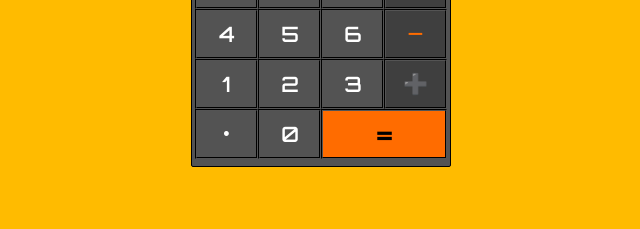
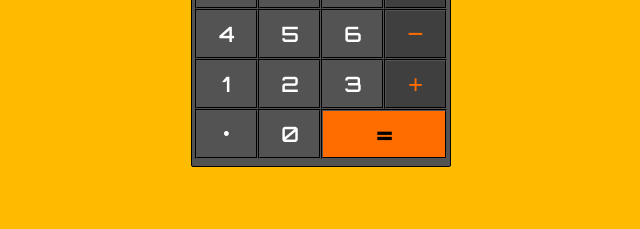
Before and after one commit to afolgierini/calculator, a plain HTML site: page index.html in a window 1280 px wide. Shown: the part 331-560 px from the top of the page, 319-959 px from the left. Drawn offline with Linux system fonts and the light colour scheme.

Commit message:
Change ADD operation button font-size

```diff
--- a/index.html
+++ b/index.html
@@ -43,7 +43,7 @@
                     <button id="btn-1" class="numBtn" value="1"><b>1</b></button>
                     <button id="btn-2" class="numBtn" value="2"><b>2</b></button>
                     <button id="btn-3" class="numBtn" value="3"><b>3</b></button>
-                    <button id="btn-add" class="opBtn" value="+">➕</button>
+                    <button id="btn-add" class="opBtn" value="+">+</button>
                 </div>
                 <div class="btn-row-5">
                     <button id="btn-dot" class="numBtn" value=".">•</button>
--- a/style.css
+++ b/style.css
@@ -109,6 +109,7 @@ body{
 #btn-add{
     color: rgb(255, 108, 0);
     background-color: rgb(63, 63, 63);
+    font-size: 26px;
 }
 
 #btn-dot, .btn-ac, .btn-backspace, #btn-percentage{
```
